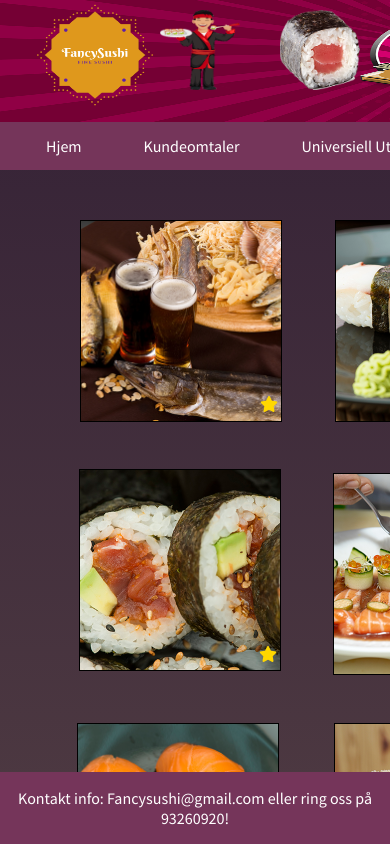
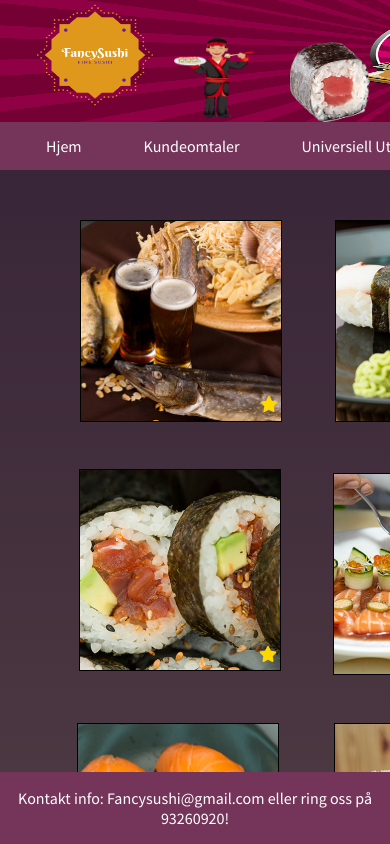
Before and after one commit to Bendikl96/Eksamen-DS3102-H2020, a plain HTML site: page Index.html in a window 390 px wide. Drawn offline with Linux system fonts and the light colour scheme.

Commit message:
mer responsiv

```diff
--- a/css/Index.css
+++ b/css/Index.css
@@ -550,27 +550,27 @@ li a:hover {
 }
 
 #maki1{
-    position: absolute;
-    top: 10px;
+    position: relative;
+    top: -750px;
     width: 80px;
     height: 80px;
-    left: 160px;
+    left: -230px;
 }
 
 #maki2{
-    position: absolute;
-    top: 10px;
+    position: relative;
+    top: -980px;
     width: 80px;
     height: 80px;
-    left: 280px;
+    left: 290px;
 }
 
 #maki3{
-    position: absolute;
-    top: 10px;
+    position: relative;
+    top: -980px;
     width: 80px;
     height: 80px;
-    left: 430px;
+    left: 200px;
 }
 
 #logo{
```
